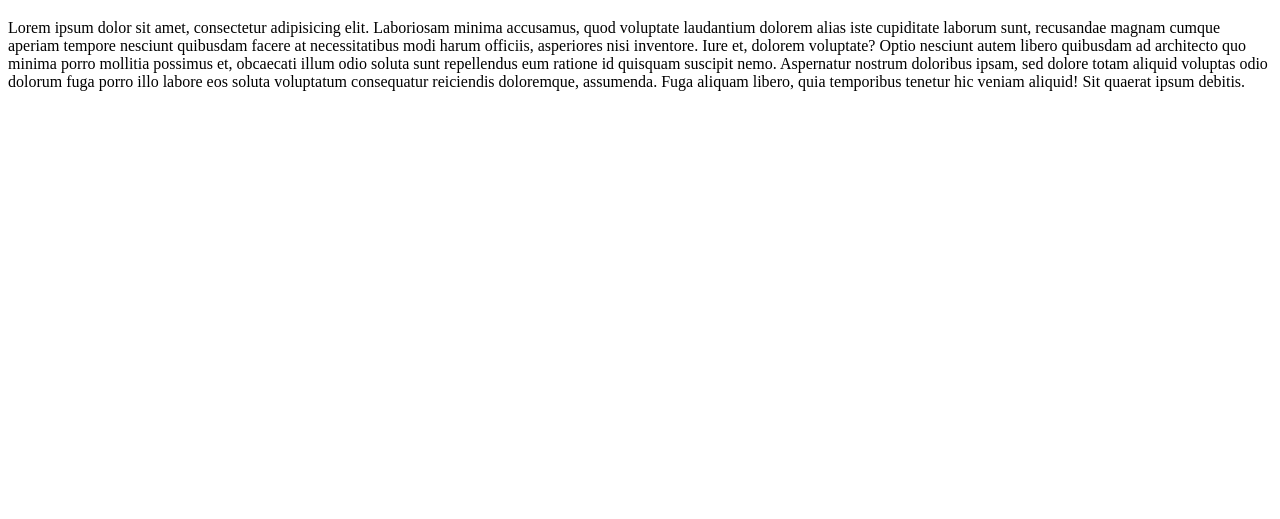
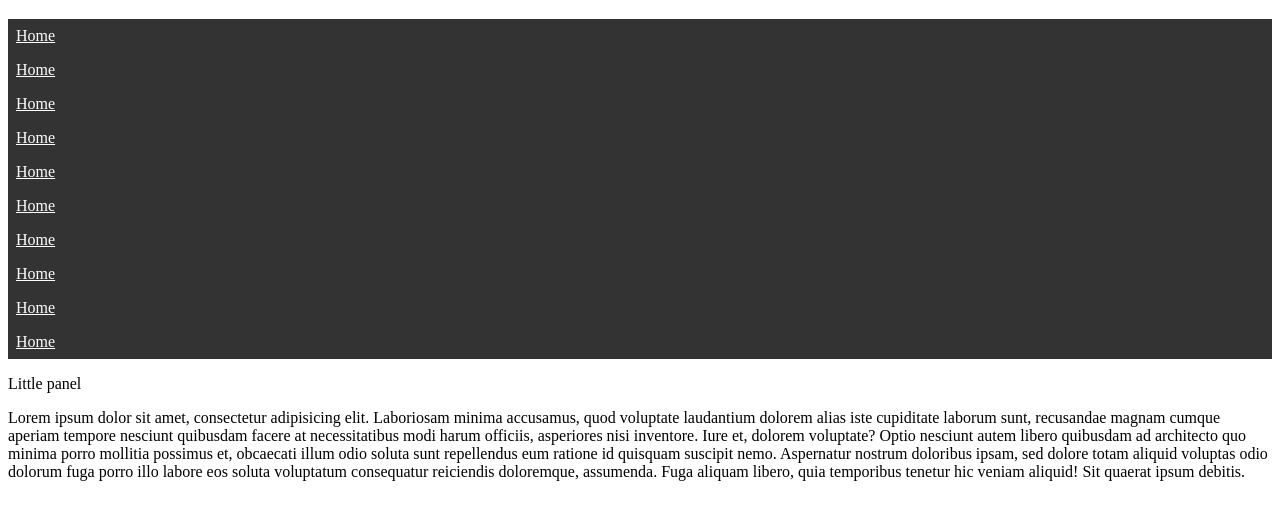
Before and after one commit to daedalus1215/Bootstrap-3, a plain HTML site: page less/index.html in a window 1280 px wide. Shown: the part 61-580 px from the top of the page. Drawn offline with Linux system fonts and the light colour scheme.

Commit message:
nested rules

```diff
--- a/less/css/main.less
+++ b/less/css/main.less
@@ -1,11 +1,16 @@
-.panel {
-	border: 3px solid dodgerblue;
-	background: lightgreen;
-	margin: 10px;
+
+/* nested rules */
+#side-nav {
+	background: #333;
+
+	a:link, a:visited {
+		color: white;
+		display: block;
+		padding: 8px;
+	}
+
+	a:hover {
+		background: #559900;
+	}
+
 }
-
-
-
-.little-panel {
-	.panel; // includes properties above.
-}
--- a/less/index.html
+++ b/less/index.html
@@ -9,6 +9,21 @@
 
 <body>
 	<h1>Playing with CSS LESS</h1>
+	<div id="side-nav">
+		<a href="">Home</a>
+		<a href="">Home</a>
+		<a href="">Home</a>
+		<a href="">Home</a>
+		<a href="">Home</a>
+		<a href="">Home</a>
+		<a href="">Home</a>
+		<a href="">Home</a>
+		<a href="">Home</a>
+		<a href="">Home</a>
+	</div>
+	<p>
+		<div class="little-panel">Little panel</div>
+	</p>
 	<p>
 		Lorem ipsum dolor sit amet, consectetur adipisicing elit. Laboriosam minima accusamus, quod voluptate laudantium dolorem alias iste cupiditate laborum sunt, recusandae magnam cumque aperiam tempore nesciunt quibusdam facere at necessitatibus modi harum officiis, asperiores nisi inventore. Iure et, dolorem voluptate? Optio nesciunt autem libero quibusdam ad architecto quo minima porro mollitia possimus et, obcaecati illum odio soluta sunt repellendus eum ratione id quisquam suscipit nemo. Aspernatur nostrum doloribus ipsam, sed dolore totam aliquid voluptas odio dolorum fuga porro illo labore eos soluta voluptatum consequatur reiciendis doloremque, assumenda. Fuga aliquam libero, quia temporibus tenetur hic veniam aliquid! Sit quaerat ipsum debitis.
 	</p>
```
Also changed, not shown: less/css/main.css.
